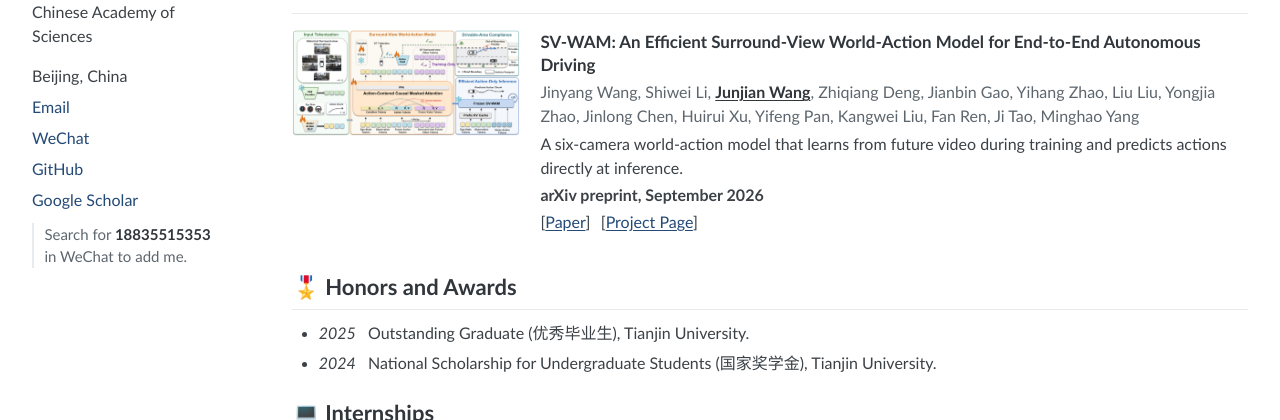
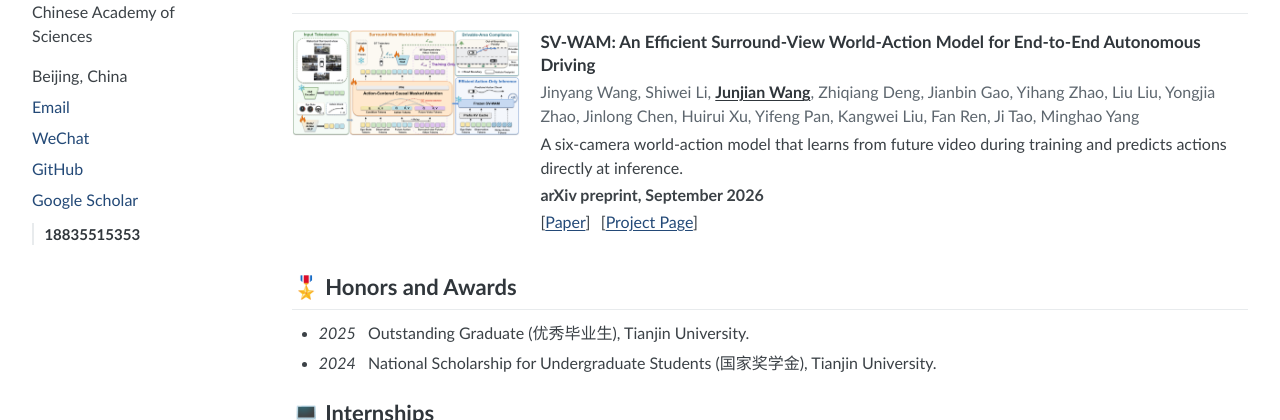
Before and after one commit to Laplucky/laplucky.github.io, a plain HTML site: page index.html in a window 1280 px wide. Both pictures are taken after a click on the link "WeChat". Shown: the part 916-1336 px from the top of the page. Drawn offline with Linux system fonts and the light colour scheme.

Commit message:
Show only the WeChat number

```diff
--- a/index.html
+++ b/index.html
@@ -35,7 +35,7 @@
         <li><a href="https://github.com/Laplucky">GitHub</a></li>
         <li><a href="https://scholar.google.com/citations?user=iKF66JwAAAAJ&amp;hl=zh-CN">Google Scholar</a></li>
       </ul>
-      <p class="wechat-note" id="wechat" tabindex="-1">Search for <strong>18835515353</strong> in WeChat to add me.</p>
+      <p class="wechat-note" id="wechat" tabindex="-1"><strong>18835515353</strong></p>
     </aside>
 
     <main id="main" tabindex="-1">
```
